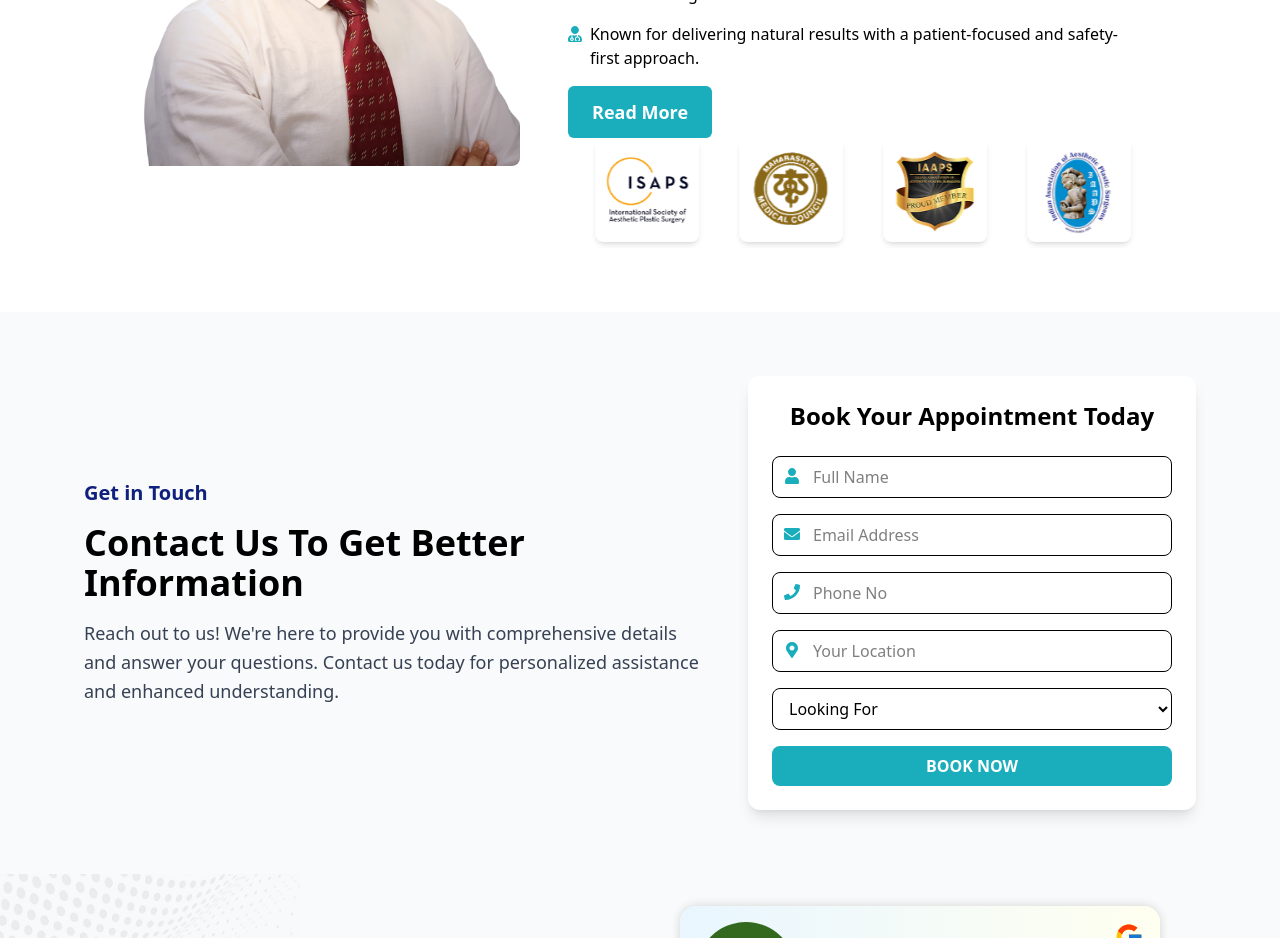
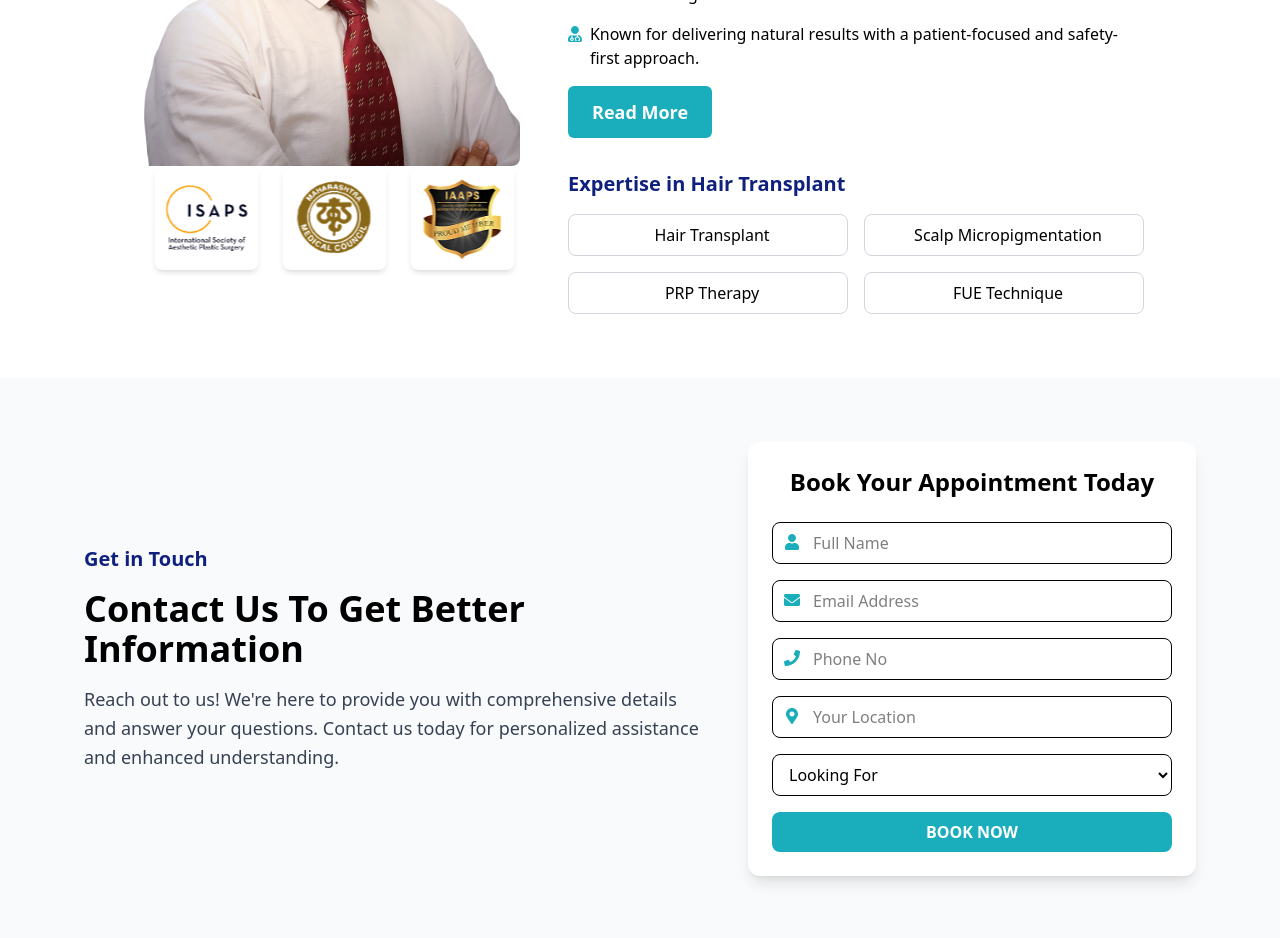
Before and after one commit to mehulsayani/hair-transplant.drkunalsayani, a Next.js app: page / in a window 1280 px wide. Shown: the part 1220-2158 px from the top of the page. Built offline with nearby package versions, Linux system fonts and the light colour scheme.

Commit message:
commit changes

```diff
--- a/src/app/page.jsx
+++ b/src/app/page.jsx
@@ -29,7 +29,7 @@ export default function Page() {
     infinite: true,
     arrows: false,
     speed: 500,
-    slidesToShow: 4,
+    slidesToShow: 3,
     slidesToScroll: 1,
     autoplay: true,
     autoplaySpeed: 2000,
@@ -37,7 +37,7 @@ export default function Page() {
       {
         breakpoint: 1024,
         settings: {
-          slidesToShow: 4,
+          slidesToShow: 3,
         },
       },
       {
@@ -165,6 +165,23 @@ export default function Page() {
               height={500}
               className="rounded-lg object-cover w-full h-auto"
             />
+             <div className="w-full">
+              <Slider {...settings}>
+                {images.map((img, i) => (
+                  <div key={i} className="px-2">
+                    <div className="bg-white p-2 rounded-lg shadow-md w-26 h-26 max-md:w-24 max-md:h-24 mx-auto hover:scale-105 transition-transform">
+                      <Image
+                        src={`/aboutdoctor/${img}.png`}
+                        alt={`Membership ${i + 1}`}
+                        width={80}
+                        height={60}
+                        className="w-full h-full object-contain"
+                      />
+                    </div>
+                  </div>
+                ))}
+              </Slider>
+            </div>
           </div>
 
           <div className="w-full lg:w-1/2">
@@ -197,34 +214,18 @@ export default function Page() {
         </div>
             </ul>
 
-            <div className="w-full">
-              <Slider {...settings}>
-                {images.map((img, i) => (
-                  <div key={i} className="px-2">
-                    <div className="bg-white p-2 rounded-lg shadow-md w-26 h-26 max-md:w-24 max-md:h-24 mx-auto hover:scale-105 transition-transform">
-                      <Image
-                        src={`/aboutdoctor/${img}.png`}
-                        alt={`Membership ${i + 1}`}
-                        width={80}
-                        height={60}
-                        className="w-full h-full object-contain"
-                      />
-                    </div>
-                  </div>
-                ))}
-              </Slider>
-            </div>
 
-            {/* <div className="mt-8">
+
+            <div className="mt-8">
               <h3 className="text-xl font-semibold text-[#10217D] mb-4">
                 Expertise in Hair Transplant
               </h3>
               <div className="grid grid-cols-2 gap-4">
                 {[
-                  { label: "Hair Transplant", icon: "🩻" },
-                  { label: "Scalp Micropigmentation", icon: "👩‍⚕️" },
-                  { label: "PRP Therapy", icon: "💉" },
-                  { label: "FUE Technique", icon: "🔬" },
+                  { label: "Hair Transplant", icon: "" },
+                  { label: "Scalp Micropigmentation", icon: "" },
+                  { label: "PRP Therapy", icon: "" },
+                  { label: "FUE Technique", icon: "" },
                 ].map((item, i) => (
                   <button
                     key={i}
@@ -235,7 +236,7 @@ export default function Page() {
                   </button>
                 ))}
               </div>
-            </div> */}
+            </div>
           </div>
         </div>
       </section>
```
